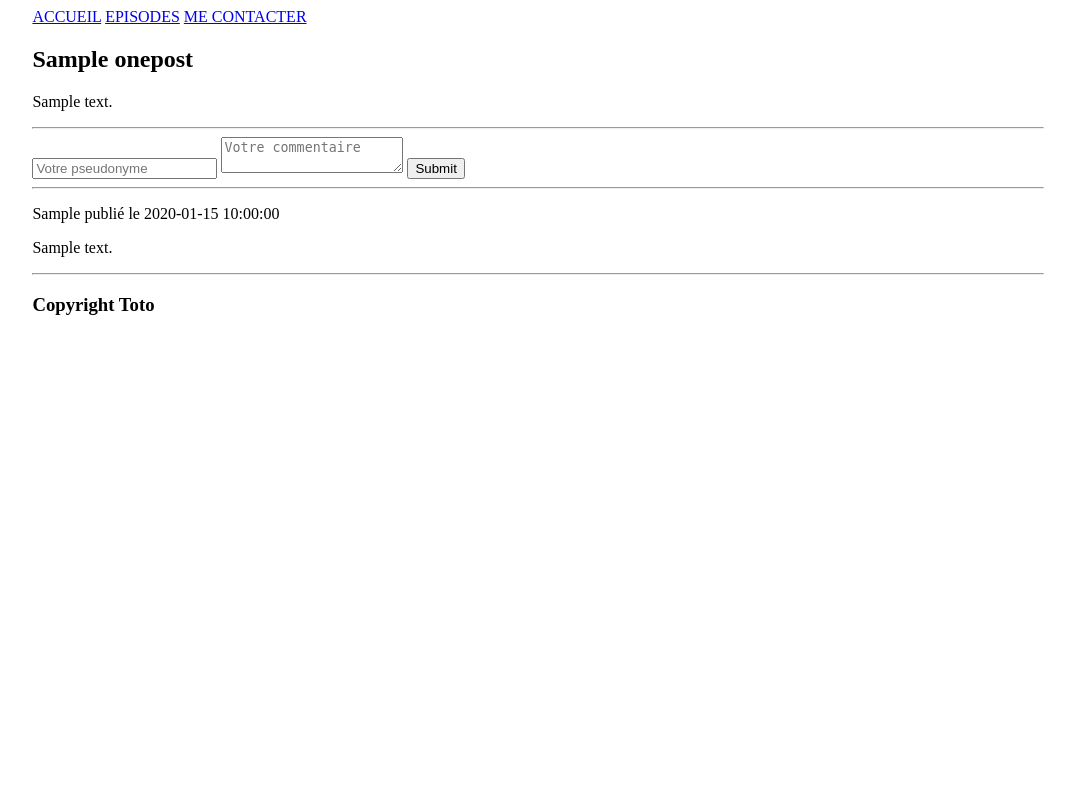
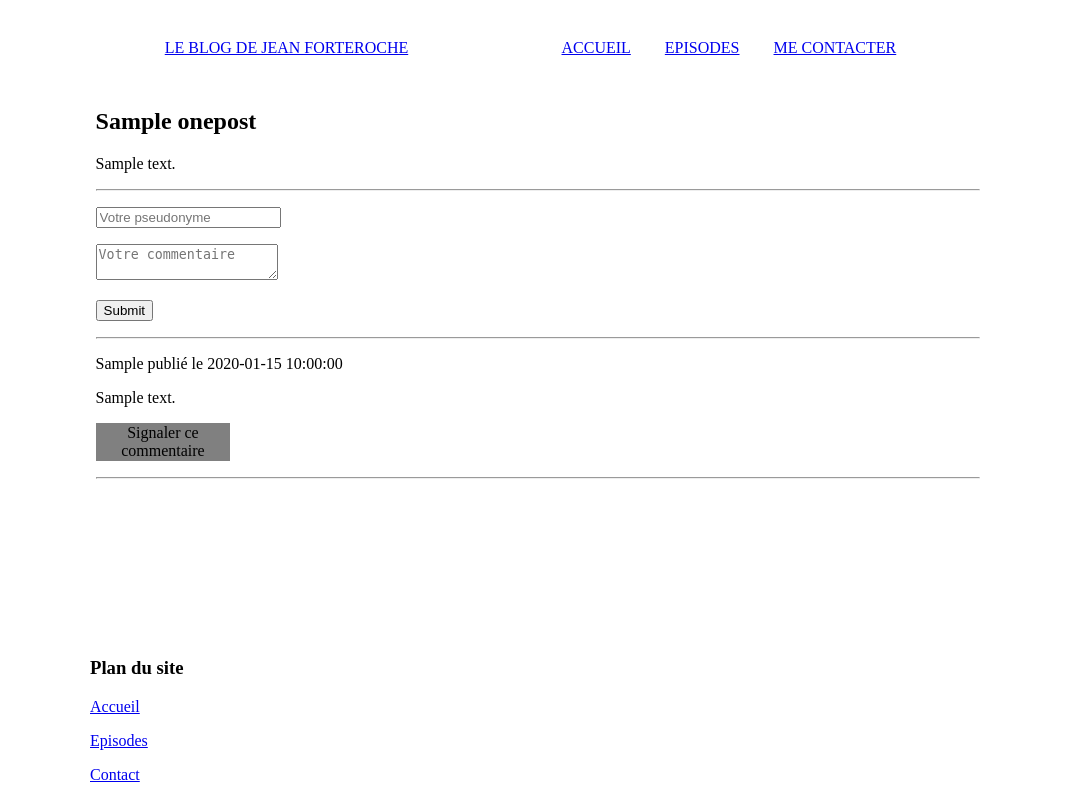
Before and after one commit to Athepa/Projet4, a PHP site: template templates/frontoffice/post.html.php in a window 1280 px wide. Shown: the whole page, without its empty margins (102-1177 px from the left). Run offline with PHP 8.4, Linux system fonts and the light colour scheme; the template is opened without the code that fills it: most values are stand-ins (such as "Sample title", 1, 10 or a date in 2020).

Commit message:
Nouvel export DB

```diff
--- a/public/css/frontend-style.css
+++ b/public/css/frontend-style.css
@@ -1,4 +1,43 @@
+/*body{
+    background-image: url('../images/Foret-enneigée.jpg');
+    background-repeat: no-repeat;
+    background-size: cover;
+}*/
 nav, header, main, footer  {
-    width: 80%;
+    width: 70%;
     margin: auto;
 }
+
+nav{
+   /* position: fixed;
+	top: 0;
+	left: 0;
+	right: 0;
+	background-color: white;
+	z-index: 200;*/
+	display: flex;
+	justify-content: space-around;
+	align-items: center;
+	height: 5em;
+}
+.menu-navigation a{
+    padding:30px 15px ;
+}
+
+p{
+    text-align: justify;
+}
+
+.report{
+    text-align: center;
+    border: 1px grey solid;
+    background-color: grey;
+    width:15%;
+}
+
+footer{
+    position: fixed;
+    left: 0;
+    right: 0;
+    bottom: 0;
+}
--- a/templates/frontoffice/layout.html.php
+++ b/templates/frontoffice/layout.html.php
@@ -9,9 +9,14 @@
 
     <body>
         <nav>
-            <a href="index.php">ACCUEIL</a>
-            <a href="index.php?action=posts">EPISODES</a>
-            <a href="index.php?action=unknow">ME CONTACTER</a>
+            <div class="logo-blog">
+                <a href="index.php"> LE BLOG DE JEAN FORTEROCHE</a>
+            </div>
+            <div class="menu-navigation">
+                <a href="index.php">ACCUEIL</a>
+                <a href="index.php?action=posts">EPISODES</a>
+                <a href="index.php?action=unknow">ME CONTACTER</a>
+            </div>
         </nav>
 
         <main>
@@ -19,7 +24,10 @@
         </main>
 
         <footer class="footer text-center">
-            <h3>Copyright Toto</h3>
+            <h3>Plan du site</h3>
+            <p><a href="index.php">Accueil</a></p>
+            <p><a href="index.php?action=posts">Episodes</a></p>
+            <p><a href="index.php?action=unknow">Contact</a></p>
         </footer>
     </body>
 </html>
--- a/templates/frontoffice/post.html.php
+++ b/templates/frontoffice/post.html.php
@@ -2,16 +2,16 @@
         <h2><?=$data['onepost']['titlePost']?></h2>
         <p><?=$data['onepost']['textPost']?></p>
         <hr>
-        <form class="comments-form" method="post" action="http://localhost:8000/index.php?action=post&idPost=<?=$data['onepost']['idPost']?>">
-            <input id="id-comment" type="hidden" name="id-comment"/>
-            <input id="pseudo" type="text" name="pseudo" placeholder="Votre pseudonyme" required/>
+        <form class="comments-form" method="post" action="index.php?action=saveComment&idPost=<?=$data['onepost']['idPost']?>">
+            <p><input id="pseudo" type="text" name="pseudo" placeholder="Votre pseudonyme" required/></p>
             <textarea id="comment" type="text" name="comment" placeholder="Votre commentaire" required></textarea>
-            <input type="submit" id="send"/>
+            <p><input type="submit" id="send"/></p>
         </form>
         <hr>
         <?php foreach($data['comments'] as $comments): ?>
         <p><?=$comments['pseudoUser'].' '.'publié le'.' '. $comments['fr_creationDate']?></p>
         <p><?=$comments['commentText']?></p>
+        <p class="report">Signaler ce commentaire</p>
         <hr>
         <?php endforeach; ?>
 
```
Also changed, not shown: blogdatabase.sql (+4 -3 lines), src/Controller/Frontoffice/CommentController.php (added, +32 -0 lines), src/Model/CommentManager.php (+12 -13 lines), src/Service/Router.php (+7 -3 lines), public/images/Foret-enneigée.jpg (added), public/images/livres.jpg (added).
